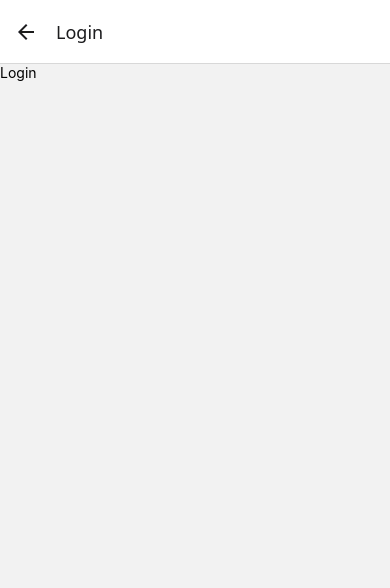
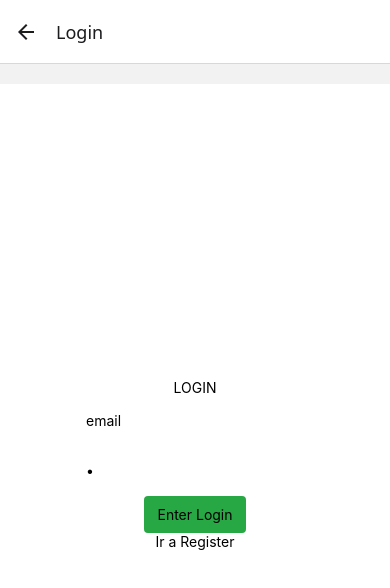
Before and after one commit to sofivillar/ti_prog3_2, a React Native app: screen /Login in a window 390 px wide. Shown: the top 588 px of the page. Built offline with nearby package versions, Linux system fonts and the light colour scheme.

Commit message:
configuracion auth para el login

```diff
--- a/src/firebase/config.js
+++ b/src/firebase/config.js
@@ -1,9 +1,6 @@
-// Import the functions you need from the SDKs you need
-import { initializeApp } from "firebase/app";
-// TODO: Add SDKs for Firebase products that you want to use
-// https://firebase.google.com/docs/web/setup#available-libraries
+import app from 'firebase/app';
+import firebase from 'firebase';
 
-// Your web app's Firebase configuration
 const firebaseConfig = {
   apiKey: "AIzaSyCdc28yFnfSLbO-jh9xlm1HQ4rOPbXQEJQ",
   authDomain: "ti-prog3.firebaseapp.com",
@@ -13,5 +10,7 @@ const firebaseConfig = {
   appId: "1:24323296903:web:90c57566bb3c630b3af222"
 };
 
-// Initialize Firebase
-const app = initializeApp(firebaseConfig);
+app.initializeApp(firebaseConfig);
+
+export const auth = firebase.auth();
+export const db = app.firestore();
--- a/src/screens/Login.js
+++ b/src/screens/Login.js
@@ -1,12 +1,86 @@
-import React, { Component } from 'react'
-import { View, Text } from 'react-native-web'
+import React, { Component } from 'react';
+import { View, Text, TouchableOpacity, StyleSheet } from 'react-native-web';
+import { auth } from "../firebase/config";
+import { TextInput } from "react-native-web";
 
 export default class Login extends Component {
+
+  constructor(props) {
+    super(props)
+    this.state = {
+      email: " ",
+      password: " ",
+      loggedIn: false
+    }
+  }
+
+  login(email, password) {
+    auth.signInWithEmailAndPassword(email, password)
+      .then((response) => {
+        console.log(response)
+        this.setState({ loggedIn: true });
+        this.props.navigation.navigate("HomeMenu");
+      })
+      .catch(error => {
+        this.setState({ error: 'Credenciales inválidas.' })
+      })
+  }
+
   render() {
     return (
-        <View>
-            <Text>Login</Text>
-        </View>
+      <View style={styles.container}>
+        <Text>LOGIN</Text>
+
+        <TextInput style={styles.field}
+          keyboardType='email-address'
+          placeholder='email'
+          onChangeText={text => this.setState({ email: text })}
+          value={this.state.email} />
+
+        <TextInput style={styles.field}
+          keyboardType='default'
+          placeholder='password'
+          secureTextEntry={true}
+          onChangeText={text => this.setState({ password: text })}
+          value={this.state.password} />
+
+        <TouchableOpacity style={styles.boton} onPress={() => this.login()}>
+          <Text> Enter Login </Text>
+        </TouchableOpacity>
+
+        <TouchableOpacity
+          onPress={() => this.props.navigation.navigate('Register')}>
+          <Text>Ir a Register</Text>
+        </TouchableOpacity>
+
+      </View>
     )
   }
 }
+
+const styles = StyleSheet.create({
+  container: {
+    flex: 1,
+    backgroundColor: '#fff',
+    alignItems: 'center',
+    justifyContent: 'center',
+    padding: 10,
+    marginTop: 20
+  },
+  field: {
+    height: 20,
+    padding: 15,
+    border: 1,
+    borderColor: "green",
+    borderStyle: "solid",
+    borderRadius: 6,
+    margin: 10
+  },
+  boton: {
+    backgroundColor: "#28a745",
+    padding: 10,
+    textAlign: "center",
+    borderRadius: 4,
+    borderColor: "#28a745"
+  }
+})
```
